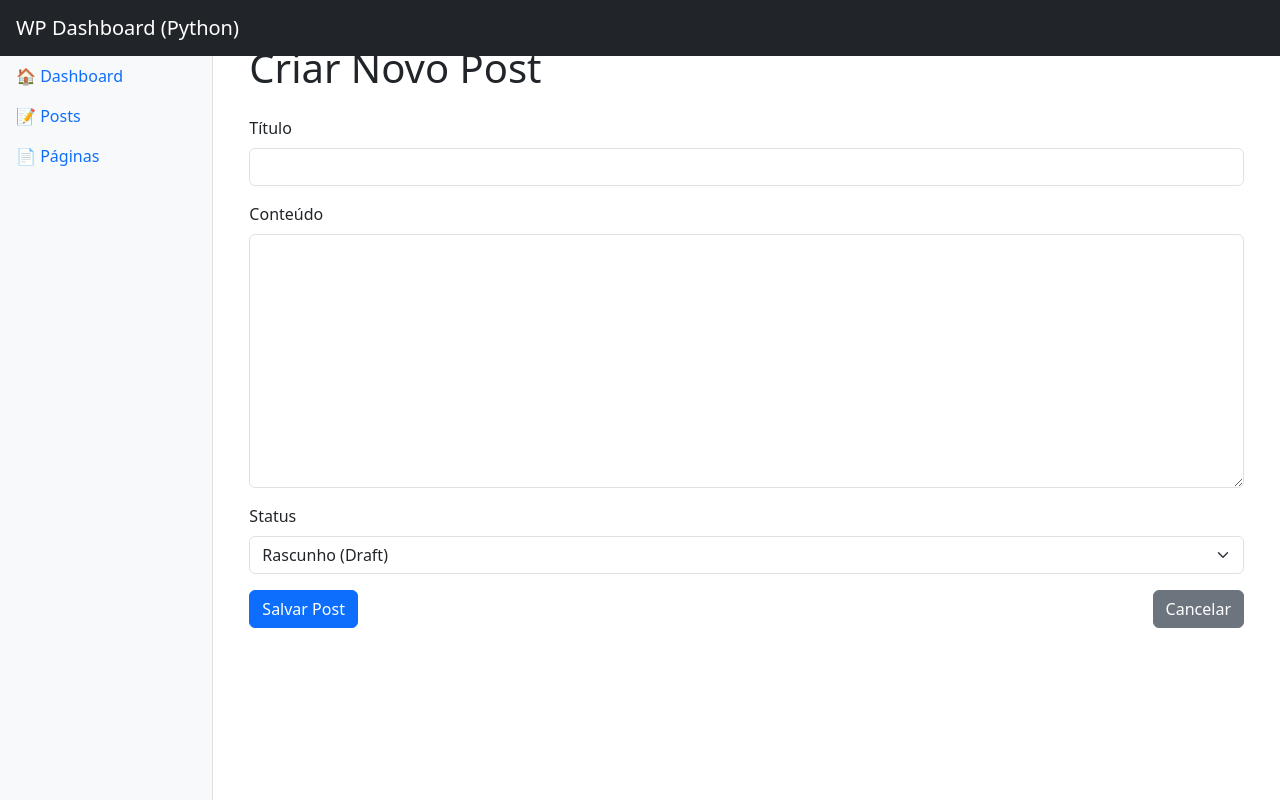
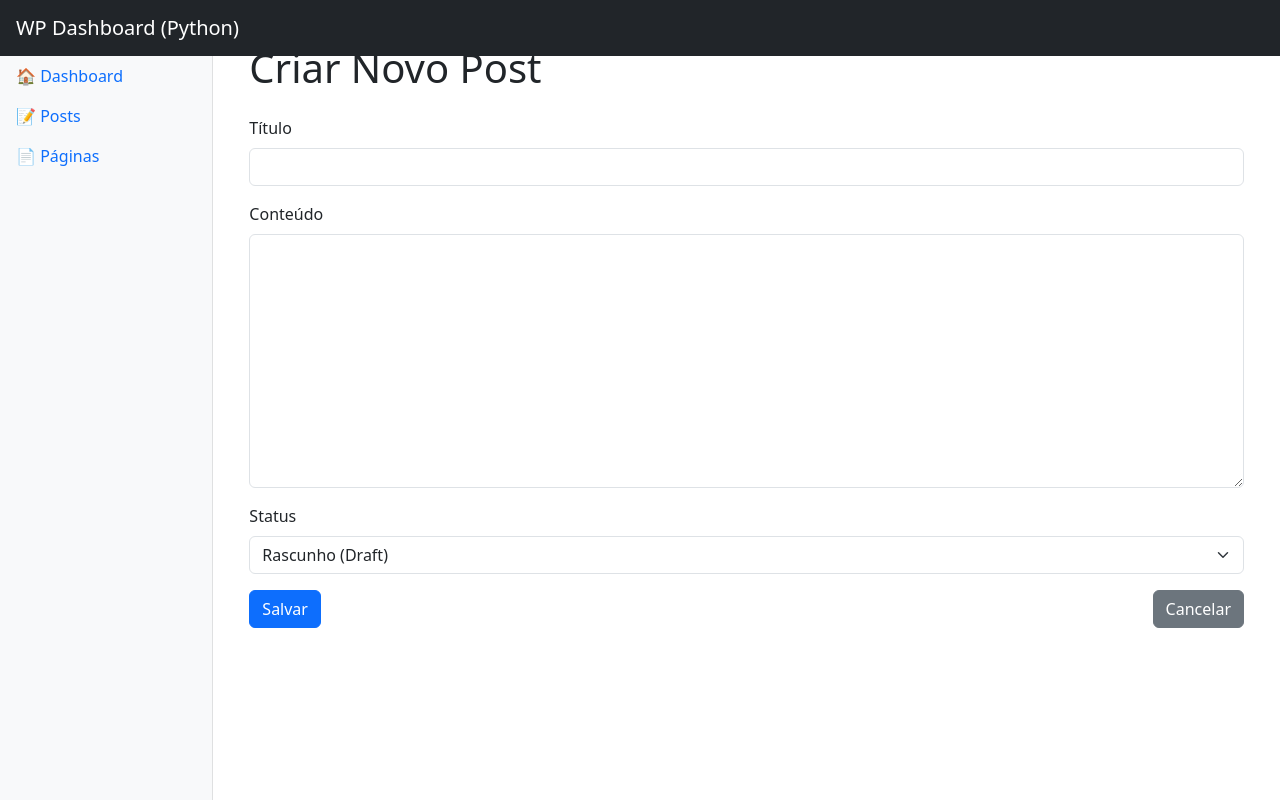
Before and after one commit to GbrlSouza/my_wp_dashboard, a Flask app: page /new_post in a window 1280 px wide. Run offline with Flask 3, Linux system fonts and the light colour scheme.

Commit message:
Refactor post form HTML for improved readability

```diff
--- a/templates/post_form.html
+++ b/templates/post_form.html
@@ -6,18 +6,20 @@
 <div class="container mt-4">
     <h1 class="mb-4">{{ action }}</h1>
 
-    <form method="POST" action="{{ url_for('create_post') if post is none else url_for('edit_post', post_id=post_id) }}">
+    <form method="POST" action="{{ url_for('create_post') if post_id is none else url_for('edit_post', post_id=post_id) }}">
 
         <div class="mb-3">
             <label for="title" class="form-label">Título</label>
+            {% set current_title = post.title.rendered if post and post.title and post.title.rendered else post.title if post and post.title else '' %}
             <input type="text" class="form-control" id="title" name="title" required
-                   value="{{ post.title.rendered if post and post.title and post.title.rendered else post.title if post and post.title and not post.title.rendered else '' }}">
+                   value="{{ current_title }}">
         </div>
 
         <div class="mb-3">
             <label for="content" class="form-label">Conteúdo</label>
+            {% set current_content = post.content.raw if post and post.content and post.content.raw else post.content.rendered if post and post.content and post.content.rendered else post.content if post and post.content else '' %}
             <textarea class="form-control" id="content" name="content" rows="10" required>
-                {{ post.content.raw if post and post.content and post.content.raw else post.content.rendered if post and post.content and post.content.rendered else '' }}
+                {{ current_content }}
             </textarea>
         </div>
 
@@ -32,8 +34,8 @@
         </div>
 
         <div class="d-flex justify-content-between">
-            <button type="submit" class="btn btn-primary">Salvar {{ 'Post' if post is none else 'Alterações' }}</button>
-            <a href="{{ url_for('index') }}" class="btn btn-secondary">Cancelar</a>
+            <button type="submit" class="btn btn-primary">Salvar</button>
+            <a href="{{ url_for('dashboard') }}" class="btn btn-secondary">Cancelar</a>
         </div>
     </form>
 </div>
```
